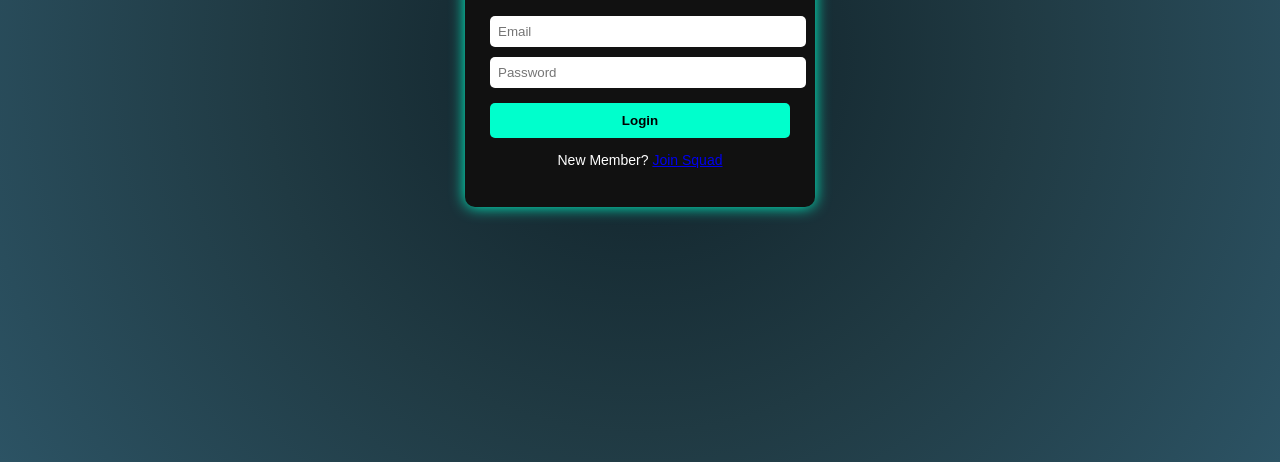
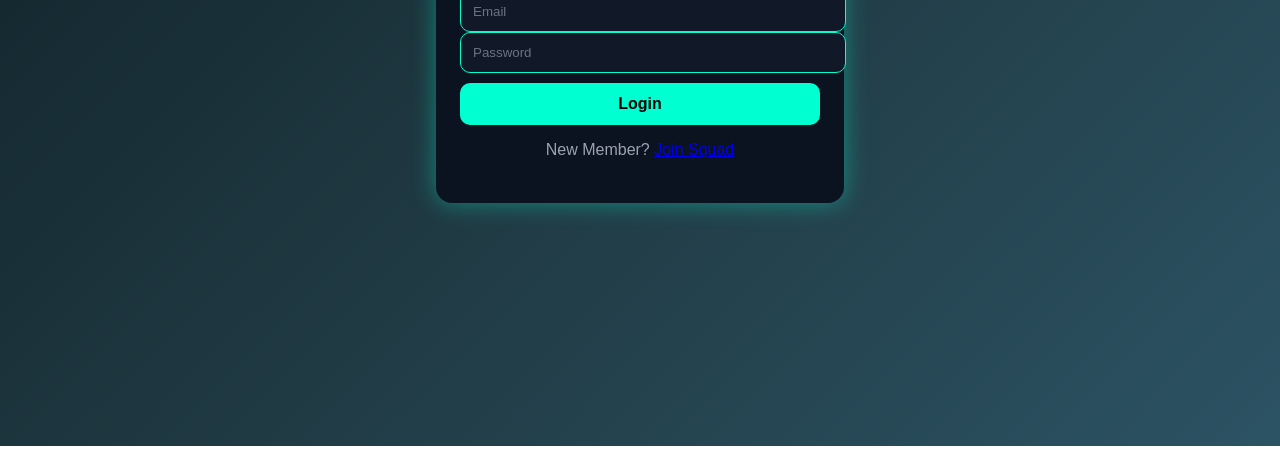
Before and after one commit to IGGAMING51/game-zone-tournaments, a website: page public/login.html in a window 1280 px wide. Shown: the part 354-816 px from the top of the page. Drawn offline with Linux system fonts and the light colour scheme.

Commit message:
update public/style.css

```diff
--- a/public/style.css
+++ b/public/style.css
@@ -1,54 +1,70 @@
 body {
-  background: radial-gradient(circle, #0f2027, #203a43, #2c5364);
-  font-family: Arial, sans-serif;
+  margin: 0;
+  min-height: 100vh;
   display: flex;
   justify-content: center;
   align-items: center;
-  height: 100vh;
-  color: white;
+  background: linear-gradient(135deg, #0f2027, #203a43, #2c5364);
+  font-family: Arial, sans-serif;
 }
 
 .card {
-  background: #111;
-  padding: 25px;
-  width: 300px;
-  border-radius: 10px;
-  box-shadow: 0 0 15px #00ffcc;
+  width: 90%;
+  max-width: 360px;
+  background: #0b1220;
+  padding: 24px;
+  border-radius: 16px;
+  box-shadow: 0 0 25px rgba(0, 255, 209, 0.4);
+  text-align: center;
 }
 
-h2 {
-  text-align: center;
-  margin-bottom: 5px;
+.card h1 {
+  color: #ffffff;
+  margin-bottom: 4px;
 }
 
-p {
-  text-align: center;
-  font-size: 14px;
+.card p {
+  color: #9ca3af;
+  margin-bottom: 20px;
+}
+
+.input-group {
+  margin-bottom: 14px;
 }
 
 input {
   width: 100%;
-  padding: 8px;
-  margin-top: 10px;
-  border: none;
-  border-radius: 5px;
+  padding: 12px;
+  border-radius: 10px;
+  border: 1px solid #00ffd1;
+  background: #111827;
+  color: #ffffff;
+  outline: none;
+}
+
+input::placeholder {
+  color: #6b7280;
 }
 
 button {
   width: 100%;
-  margin-top: 15px;
-  padding: 10px;
-  background: #00ffcc;
+  padding: 12px;
+  border-radius: 10px;
   border: none;
-  border-radius: 5px;
+  background: #00ffd1;
+  color: #000;
   font-weight: bold;
+  font-size: 16px;
+  cursor: pointer;
+  margin-top: 10px;
 }
 
-.msg {
-  margin-top: 10px;
-  text-align: center;
+.login-text {
+  margin-top: 14px;
+  color: #9ca3af;
 }
 
-.link {
-  margin-top: 10px;
+.login-text a {
+  color: #00ffd1;
+  text-decoration: none;
 }
```
